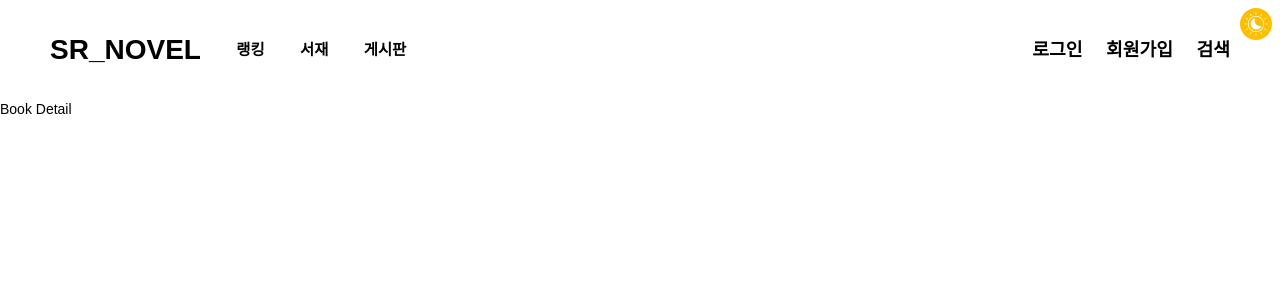
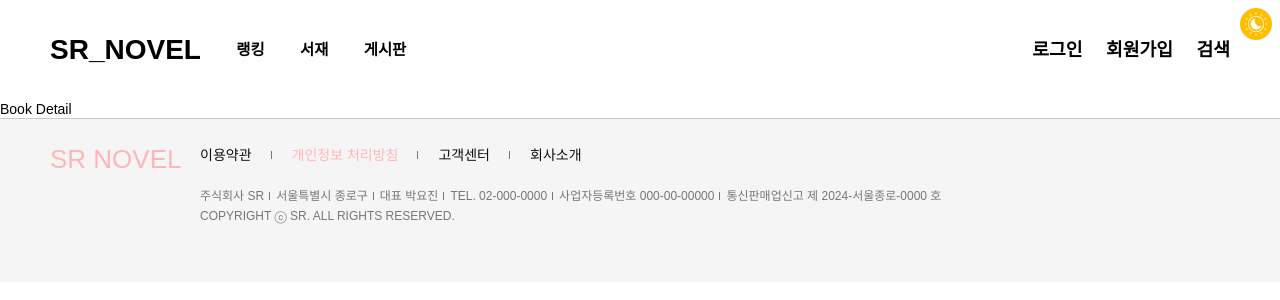
Before and after one commit to ryushin01/sr_novel, a React (Vite) app: page /sr_novel/detail/1 in a window 1280 px wide. Shown: the top 300 px of the page. Built offline with nearby package versions, Linux system fonts and the light colour scheme; no server answers; a web font is replaced by a local one.

Commit message:
💄 푸터 컴포넌트 개발

```diff
--- a/src/Router.jsx
+++ b/src/Router.jsx
@@ -4,6 +4,7 @@ import Login from './pages/Login/Login';
 import Header from './components/Header/Header';
 import BestSeller from './pages/BestSeller/BestSeller';
 import BookDetail from './pages/BookDetail/BookDetail';
+import Footer from './components/Footer/Footer';
 
 const Router = () => {
   return (
@@ -15,6 +16,7 @@ const Router = () => {
         <Route path="/bestseller" element={<BestSeller />} />
         <Route path="/detail/:id" element={<BookDetail />} />
       </Routes>
+      <Footer />
     </BrowserRouter>
   );
 };
--- a/src/assets/scss/partials/typography.scss
+++ b/src/assets/scss/partials/typography.scss
@@ -35,6 +35,10 @@
     line-height: 23px;
     font-weight: $weight;
   } @else if $size == 3xs {
+    font-size: 12px;
+    line-height: 1;
+    font-weight: $weight;
+  } @else if $size == 4xs {
     font-size: 10px;
     line-height: 17px;
     font-weight: $weight;
--- /dev/null
+++ b/src/components/Footer/Footer.jsx
@@ -0,0 +1,37 @@
+import './Footer.scss';
+
+const Footer = () => {
+  return (
+    <footer className="footer">
+      <div className="inner-wrap">
+        <div>
+          <ul className="footer-link-list">
+            <li>이용약관</li>
+            <li>개인정보 처리방침</li>
+            <li>고객센터</li>
+            <li>회사소개</li>
+          </ul>
+        </div>
+        <h1>SR NOVEL</h1>
+        <div>
+          <ul className="company-info-list">
+            <li>주식회사 SR</li>
+            <li>
+              <address>서울특별시 종로구</address>
+            </li>
+            <li>대표 박요진</li>
+            <li>TEL. 02-000-0000</li>
+            <li>사업자등록번호 000-00-00000</li>
+            <li>통신판매업신고 제 2024-서울종로-0000 호</li>
+          </ul>
+
+          <span className="copyright">
+            COPYRIGHT ⓒ SR. ALL RIGHTS RESERVED.
+          </span>
+        </div>
+      </div>
+    </footer>
+  );
+};
+
+export default Footer;
--- /dev/null
+++ b/src/components/Footer/Footer.scss
@@ -0,0 +1,143 @@
+@charset "urf-8";
+@import '@scss/partials/media_query.scss', '@scss/partials/mixin.scss',
+  '@scss/partials/theme.scss', '@scss/partials/typography.scss';
+
+@mixin theme($theme, $grayscale-1, $grayscale-2, $grayscale-3, $grayscale-4) {
+  .#{$theme} {
+    .footer {
+      width: 100%;
+      border-top: 1px $grayscale-3 solid;
+      background-color: $grayscale-4;
+      color: $grayscale-1;
+
+      .inner-wrap {
+        position: relative;
+        display: flex;
+        flex-direction: column;
+        gap: 26px;
+        max-width: 1200px;
+        margin: 0 auto;
+        padding: 27px 10px 60px 160px;
+
+        h1 {
+          @include Position(absolute, $top: 27px, $left: 10px);
+          @include Typography(4xl, 700);
+          color: $primary-color;
+
+          // 삭제 후 커밋
+          font-size: 26px;
+          line-height: 1;
+        }
+
+        ul {
+          display: flex;
+
+          li {
+            position: relative;
+
+            &::after {
+              @include Position(absolute, $top: 50%, $right: 0);
+              content: '';
+              display: block;
+              width: 1px;
+              height: 8px;
+              background-color: $grayscale-2;
+              transform: translateY(-50%);
+            }
+
+            &:last-child {
+              &::after {
+                display: none;
+              }
+            }
+          }
+
+          &.footer-link-list {
+            gap: 20px;
+
+            li {
+              padding-right: 20px;
+
+              &:nth-child(2) {
+                color: $primary-color;
+              }
+
+              &:last-child {
+                padding-right: 0;
+              }
+            }
+          }
+
+          &.company-info-list {
+            padding-bottom: 8px;
+            gap: 6px;
+
+            li {
+              @include Typography(3xs);
+              padding-right: 6px;
+              color: $grayscale-2;
+
+              &:last-child {
+                padding-right: 0;
+              }
+            }
+          }
+        }
+
+        .copyright {
+          @include Typography(3xs);
+          display: block;
+          color: $grayscale-2;
+        }
+      }
+    }
+
+    @include Mobile {
+      .footer {
+        .inner-wrap {
+          padding: 15px 20px;
+          gap: 0;
+
+          h1 {
+            @include Typography(2xs);
+            position: static;
+            margin-top: 15px;
+          }
+
+          ul {
+            @include Typography(4xs);
+
+            &.footer-link-list {
+              justify-content: center;
+            }
+
+            &.company-info-list {
+              display: flex;
+              flex-direction: column;
+              padding-bottom: 10px;
+              gap: 0;
+
+              li {
+                &::after {
+                  display: none;
+                }
+              }
+            }
+          }
+        }
+      }
+    }
+  }
+}
+
+@each $theme, $grayscale-1, $grayscale-2, $grayscale-3,
+  $grayscale-4 in $pallette
+{
+  @include theme(
+    $theme,
+    $grayscale-1,
+    $grayscale-2,
+    $grayscale-3,
+    $grayscale-4
+  );
+}
```
